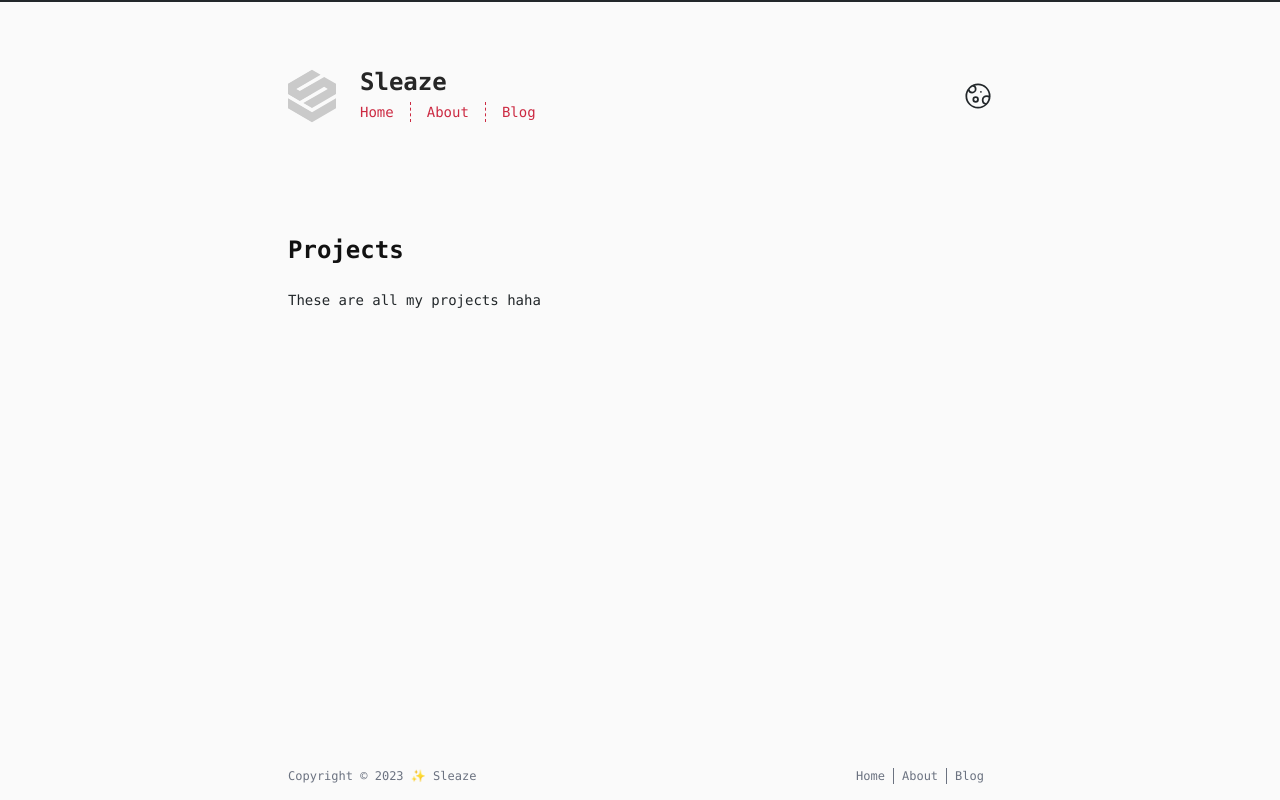
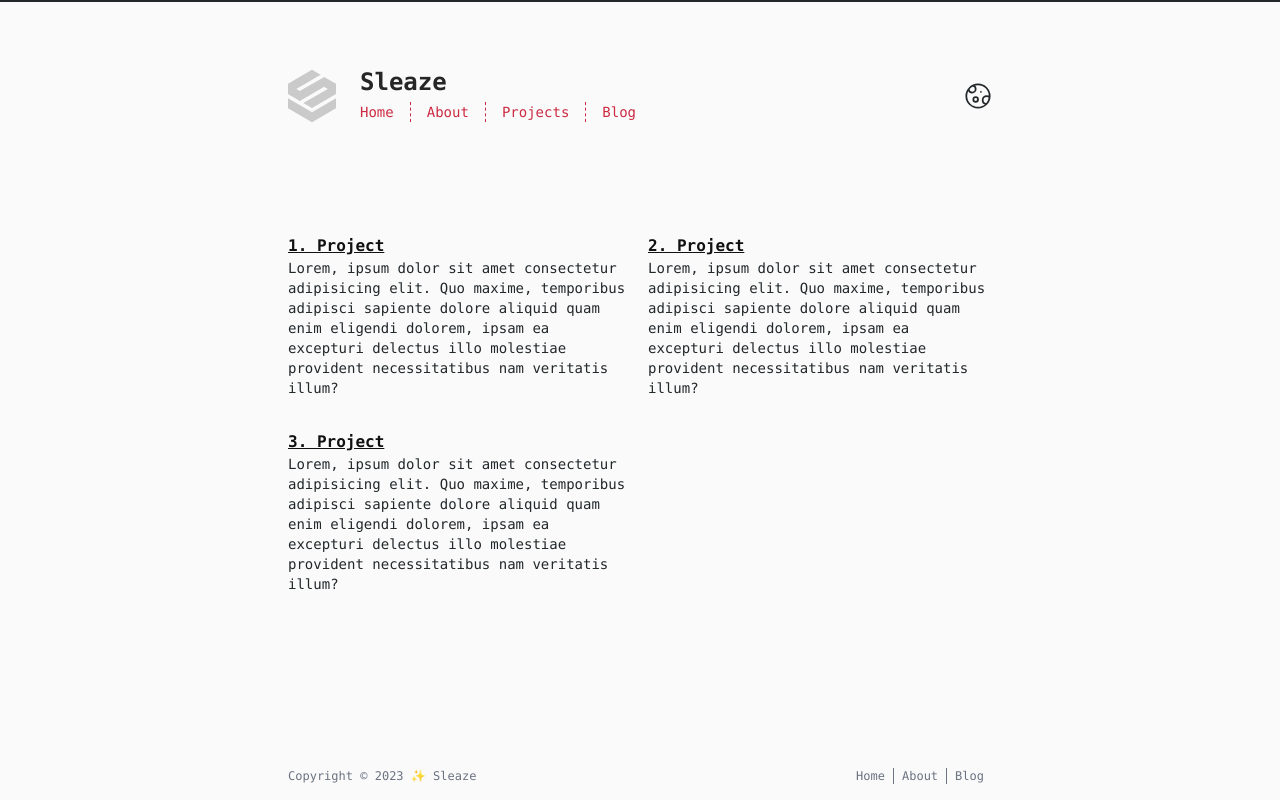
Before and after one commit to SleazeStiKs/SleazeStiKs.github.io, an Astro site: page /projects in a window 1280 px wide. Built offline with nearby package versions, Linux system fonts and the light colour scheme; Astro itself is replaced by a stand-in of ours.

Commit message:
Projects Page (WIP)

```diff
--- a/src/components/BlogPostPreview.astro
+++ b/src/components/BlogPostPreview.astro
@@ -21,6 +21,6 @@ const postDate = getLocaleTime(date, { month: "short" });
 </Element>
 {
 	withDesc && (
-		<q class="block italic line-clamp-3">{post.frontmatter.description}</q>
+		<q class="line-clamp-3 block italic">{post.frontmatter.description}</q>
 	)
 }
--- a/src/components/Header.astro
+++ b/src/components/Header.astro
@@ -83,6 +83,9 @@ const url = new URL(Astro.request.url);
 			<a href="/about" aria-current={url.pathname === "/about" ? "page" : false}
 				>About
 			</a>
+			<a href="/projects" aria-current={url.pathname === "/projects" ? "page" : false}>
+				Projects
+			</a>
 			<a href="/posts" aria-current={url.pathname === "/posts" ? "page" : false}
 				>Blog
 			</a>
--- /dev/null
+++ b/src/components/ProjectComponent.astro
@@ -0,0 +1,13 @@
+---
+const { title } = Astro.props;
+---
+
+<div class="flex flex-wrap items-center sm:items-center gap-x-4">
+	<p class="text-base title underline underline-offset-1">{title}</p>
+	<div>
+		Lorem, ipsum dolor sit amet consectetur adipisicing elit. Quo maxime,
+		temporibus adipisci sapiente dolore aliquid quam enim eligendi dolorem,
+		ipsam ea excepturi delectus illo molestiae provident necessitatibus nam
+		veritatis illum?
+	</div>
+</div>
--- a/src/components/ProjectsList.astro
+++ b/src/components/ProjectsList.astro
@@ -1,11 +1,9 @@
-<div class="flex flex-wrap items-center sm:items-center gap-x-4">
-	<div></div>
+---
+import ProjectComponent from "@/components/ProjectComponent";
+---
+
+<div class="grid grid-cols-1 gap-x-4 gap-y-8 sm:grid-cols-2">
+	<ProjectComponent title="1. Project" />
+	<ProjectComponent title="2. Project" />
+	<ProjectComponent title="3. Project" />
 </div>
-
-<p>Title</p>
-<ul class="flex items-center flex-1 gap-x-4 sm:flex-initial">
-	<li>
-		<span class="sr-only">Github</span>
-		<img src="about-astro.png" />
-	</li>
-</ul>
--- a/src/pages/index.astro
+++ b/src/pages/index.astro
@@ -27,12 +27,10 @@ const allPostsByDate = sortMDByDate(allPosts).slice(0, MAX_POSTS);
 		<SocialList />
 	</section>
 
-	<!--
 	<section class="mt-12">
-		<h1 class="mb-4 text-xl title">Projects</h1>
+		<h2 class="mb-4 text-xl title">Projects</h2>
 		<ProjectsList />
 	</section>
-	-->
 
 	<section aria-label="Blog post list" class="mt-16">
 		<h2 class="mb-4 text-xl title">Posts</h2>
--- a/src/pages/projects.astro
+++ b/src/pages/projects.astro
@@ -1,5 +1,6 @@
 ---
 import PageLayout from "@/layouts/Base";
+import ProjectsList from "@/components/ProjectsList";
 
 const meta = {
 	title: "Projects",
@@ -8,8 +9,5 @@ const meta = {
 ---
 
 <PageLayout meta={meta}>
-	<div class="space-y-6">
-		<h1 class="title">Projects</h1>
-		<p>These are all my projects haha</p>
-	</div>
+	<ProjectsList />
 </PageLayout>
```
